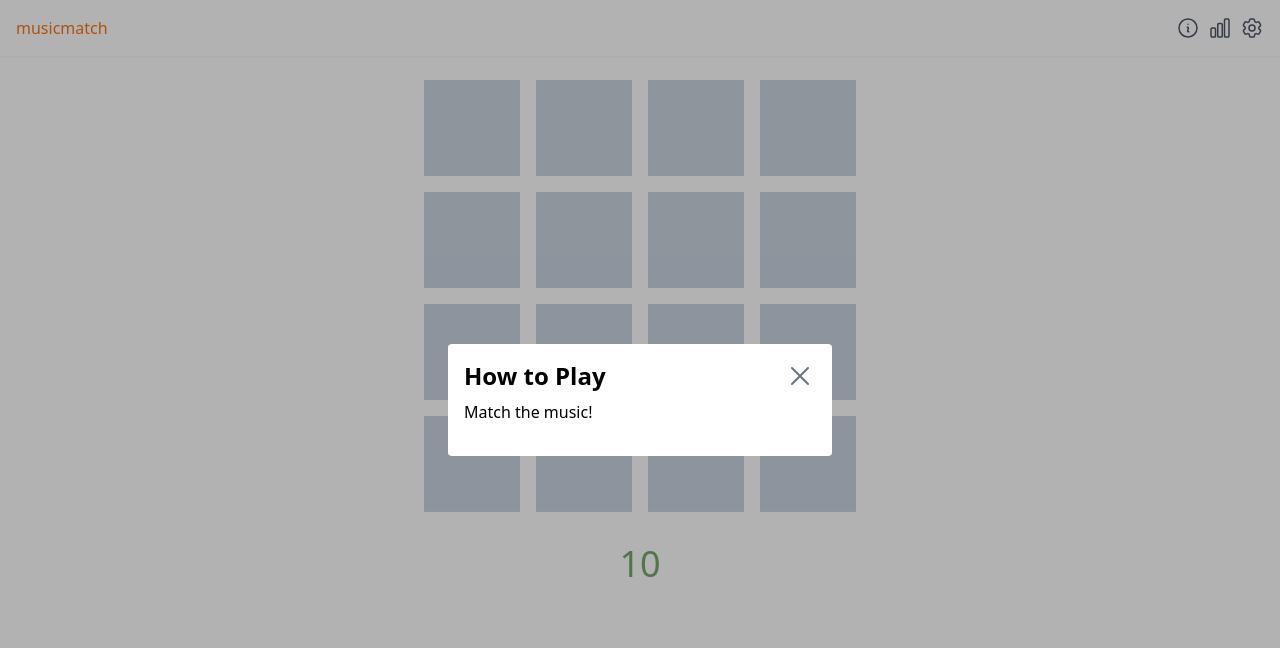
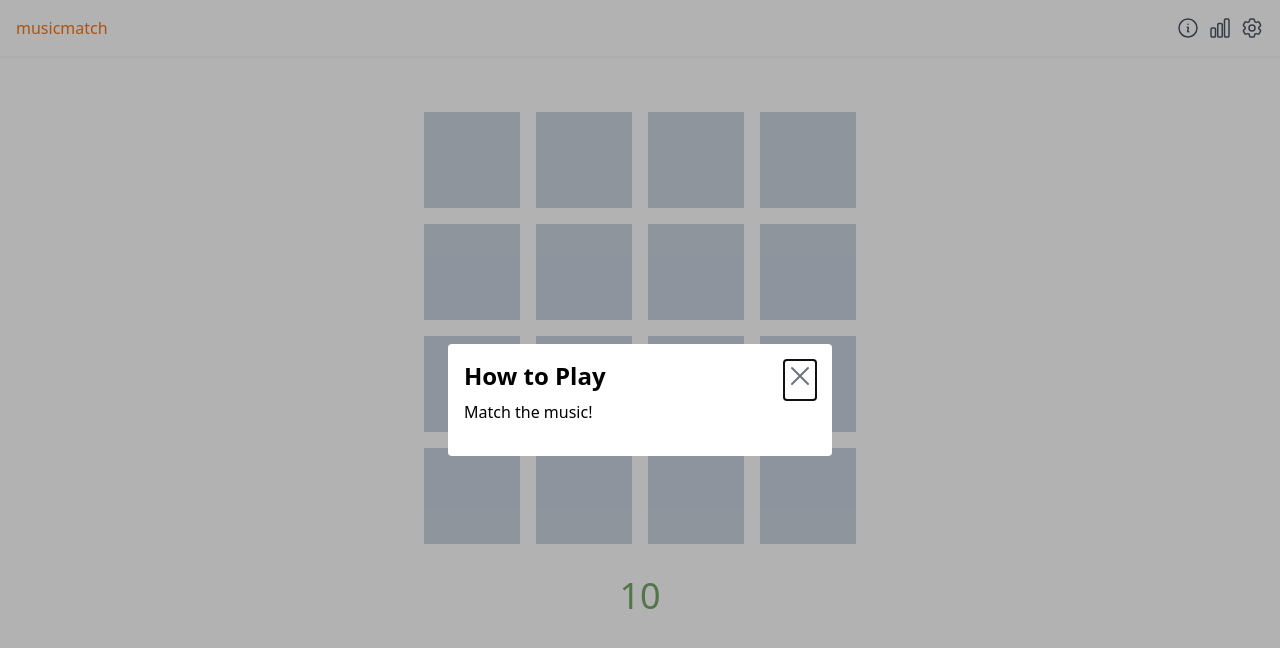
Before and after one commit to JacobMellick/musicmatcha, a Next.js app: page / in a window 1280 px wide. Both pictures are taken after a click on the icon 1188 px from the left and 28 px from the top of the page. Shown: the top 648 px of the page. Built offline with nearby package versions, Linux system fonts and the light colour scheme.

Commit message:
added pop-up modals to header icons

```diff
--- a/components/layout/Header.tsx
+++ b/components/layout/Header.tsx
@@ -5,8 +5,10 @@ import {
   XMarkIcon,
 } from "@heroicons/react/24/outline";
 
-import { useState } from "react";
-import { Dialog } from "@headlessui/react";
+import { motion } from "framer-motion";
+
+import { useState, Fragment } from "react";
+import { Dialog, Transition } from "@headlessui/react";
 
 const Header = () => {
   let [infoModal, setInfoModal] = useState(false);
@@ -14,7 +16,7 @@ const Header = () => {
   let [gearModal, setGearModal] = useState(false);
 
   return (
-    <div className="flex w-full p-4 shadow-sm justify-between">
+    <div className="flex w-full p-4 shadow-sm justify-between mb-8">
       <div className="text-orange-500">musicmatch</div>
       <div className="flex space-x-2">
         <InformationCircleIcon
@@ -42,6 +44,7 @@ const Header = () => {
           }}
         />
       </div>
+
       <Dialog
         open={infoModal}
         onClose={() => setInfoModal(false)}
@@ -54,16 +57,19 @@ const Header = () => {
               <Dialog.Title className="text-2xl font-bold pb-2">
                 How to Play
               </Dialog.Title>
-              <XMarkIcon
-                className="text-gray-500 w-8 h-8 hover:cursor-pointer"
-                onClick={() => setInfoModal(false)}
-              />
+              <motion.div whileHover={{ scale: 1.1 }} whileTap={{ scale: 0.9 }}>
+                <XMarkIcon
+                  className="text-gray-500 w-8 h-8 hover:cursor-pointer"
+                  onClick={() => setInfoModal(false)}
+                />
+              </motion.div>
             </div>
 
             <p className="pb-4">Match the music!</p>
           </Dialog.Panel>
         </div>
       </Dialog>
+
       <Dialog
         open={gearModal}
         onClose={() => setGearModal(false)}
```
